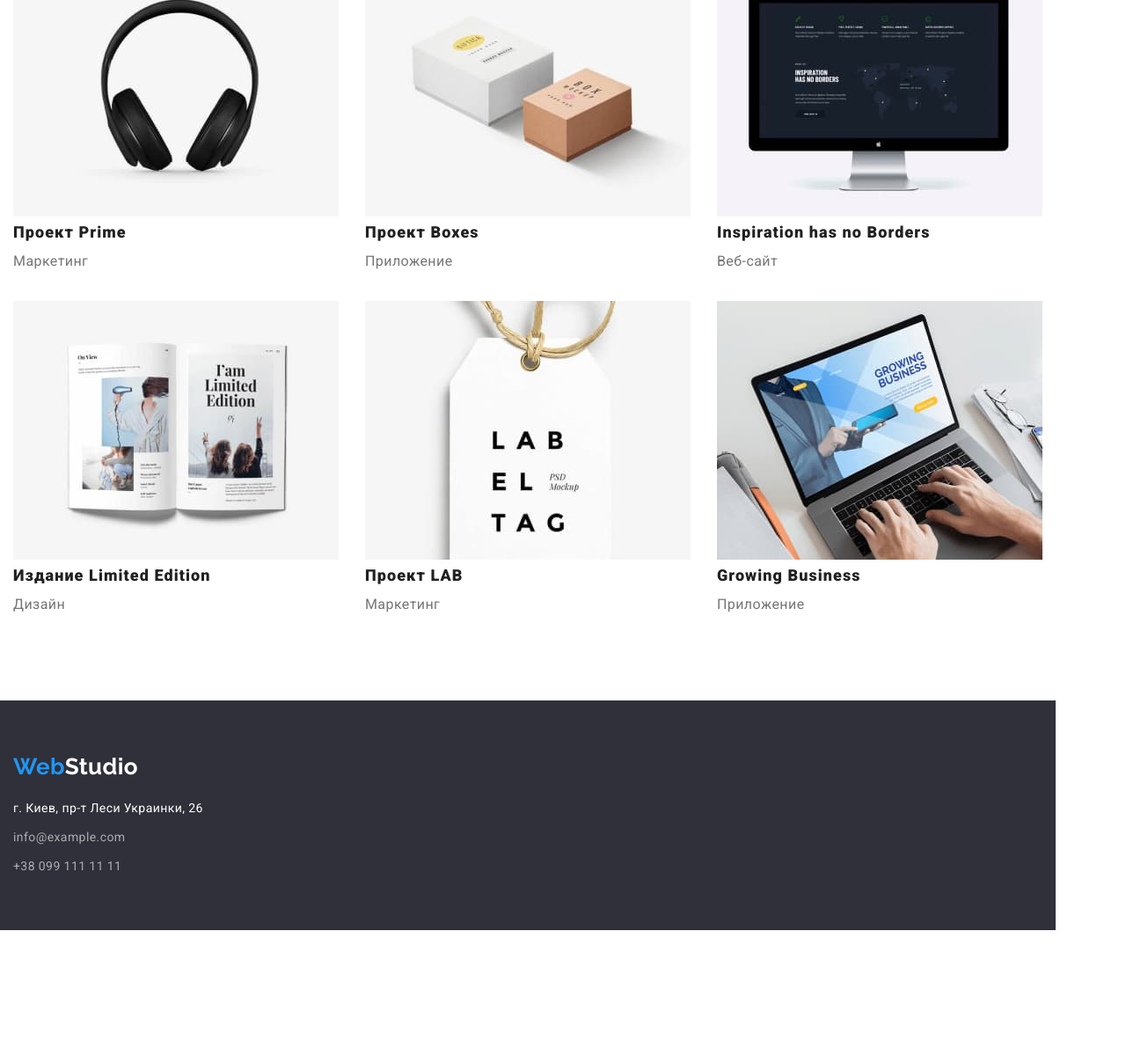
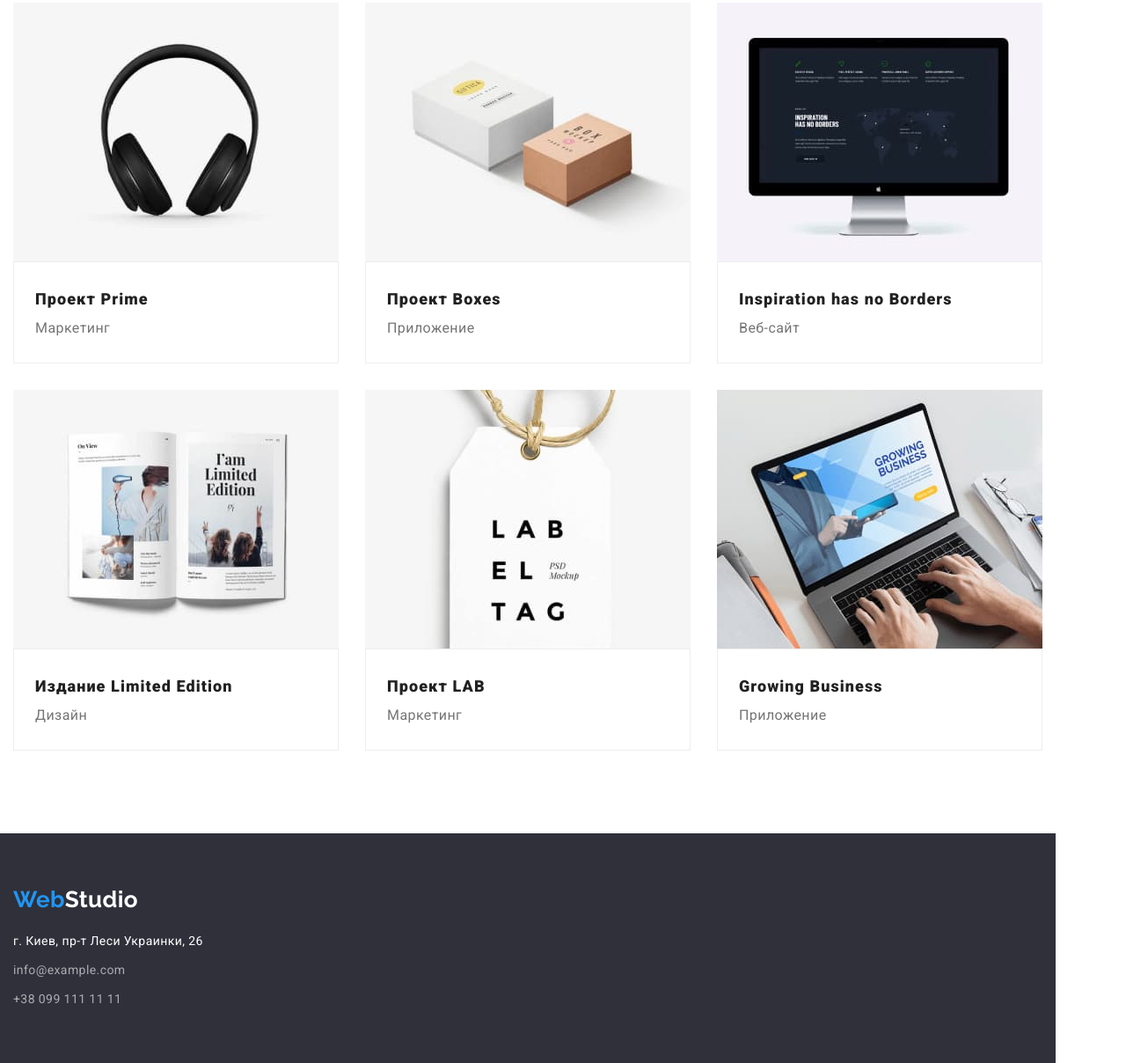
Before and after one commit to mrsDiana/goit-markup-hw-03, a plain HTML site: page portfolio.html in a window 1280 px wide. Shown: the part 700-1908 px from the top of the page at 88% size. Before the commit the page ends 1757 px from the top, so only its background shows below. Drawn offline with nearby package versions, Linux system fonts and the light colour scheme.

Commit message:
container

```diff
--- a/css/styles.css
+++ b/css/styles.css
@@ -8,6 +8,8 @@
     --gray-fon: #F5F4FA;
     --main: #757575;
     --hero-button: #188ce8;
+    --border-header:#ECECEC;
+    --border-cards:#EEEEEE;
 }
 
 body {
@@ -28,7 +30,7 @@ letter-spacing: 0.03em;
     padding: 94px 15px;
 }
 
-h1, h2, h3, h4, p, li, ul, a {
+h1, h2, h3, h4, p, li, ul, a, div {
     margin: 0;
     padding: 0;
 }
@@ -59,6 +61,7 @@ img {
 .header {
     justify-content: space-between;
     padding: 24px 15px 25px;
+    border-bottom: 1px solid var(--border-header);
 }
 
 .logo {
@@ -114,7 +117,6 @@ margin-right: 50px;
 /*Герой*/
 
 .hero {
-    height: 600px;
     padding: 200px 252px;
     color: var(--white);
     background-color: var(--black-fon);
@@ -320,6 +322,7 @@ margin-right: 8px;
     margin-right: 30px;
     height: calc((100% - 60px) / 3);
     margin-bottom: 30px;
+    width: 370px;
 }
 
 .portfolio-item:nth-last-of-type(-n+3){
@@ -328,6 +331,11 @@ margin-right: 8px;
 
 .portfolio-item:nth-child(3n){
     margin-right: 0;
+}
+
+.border-cards {
+    border: 1px solid var(--border-cards);
+    padding: 24px;
 }
 
 .title-cards {
--- a/portfolio.html
+++ b/portfolio.html
@@ -20,9 +20,10 @@
     />
     <link rel="stylesheet" href="./css/styles.css" />
   </head>
-  <body class="container">
+  <body>
     <!--Шапка-->
-    <header class="header">
+    <header>
+      <div class="container header">
         <nav class="header-nav">
           <a class="logo link" href="./index.html" lang="en">
             Web<span class="logo-header">Studio</span>
@@ -43,10 +44,12 @@
             </li>
           </ul>
         </div>
+      </div>
     </header>
 
     <main>
-      <section class="portfolio section">
+      <section>
+        <div class="portfolio section container">
           <h1 class="none">Портфолио</h1>
           <ul class="button list">
             <li><button class="btn-grey" type="button">Все</button></li>
@@ -62,55 +65,75 @@
                 alt="На мониторе ноутбука изображены фото людей"
                 width="370"
               />
+              <div class="border-cards">
                 <h2 class="title-cards">Технокряк</h2>
                 <p class="point">Веб-сайт</p>
+              </div>
             </li>
             <li class="portfolio-item">
               <img src="./images/img-diz1.jpg" alt="Два баскетболиста" width="370" />
+              <div class="border-cards">
                 <h2 class="title-cards">Постер New Orlean vs Golden Star</h2>
                 <p class="point">Дизайн</p>
+              </div>
             </li>
             <li class="portfolio-item">
               <img src="./images/img-app1.jpg" alt="Рыба" width="370" />
+              <div class="border-cards">
                 <h2 class="title-cards">Ресторан Seafood</h2>
                 <p class="point">Приложение</p>
+              </div>
             </li>
             <li class="portfolio-item">
               <img src="./images/img-mark1.jpg" alt="Наушники" width="370" />
+              <div class="border-cards">
                 <h2 class="title-cards">Проект Prime</h2>
                 <p class="point">Маркетинг</p>
+              </div>
             </li>
             <li class="portfolio-item">
               <img src="./images/img-app2.jpg" alt="Две коробки" width="370" />
+              <div class="border-cards">
                 <h2 class="title-cards">Проект Boxes</h2>
                 <p class="point">Приложение</p>
+              </div>
             </li>
             <li class="portfolio-item">
               <img src="./images/img-web2.jpg" alt="Монитор" width="370" />
+              <div class="border-cards">
                 <h2 class="title-cards">Inspiration has no Borders</h2>
                 <p class="point">Веб-сайт</p>
+              </div>
             </li>
             <li class="portfolio-item">
               <img src="./images/img-diz2.jpg" alt="Книга" width="370" />
+              <div class="border-cards">
                 <h2 class="title-cards">Издание Limited Edition</h2>
                 <p class="point">Дизайн</p>
+              </div>
             </li>
             <li class="portfolio-item">
               <img src="./images/img-mark2.jpg" alt="Брелок" width="370" />
+              <div class="border-cards">
                 <h2 class="title-cards">Проект LAB</h2>
                 <p class="point">Маркетинг</p>
+              </div>
             </li>
             <li class="portfolio-item">
               <img src="./images/img-app3.jpg" alt="Ноутбук" width="370" />
+              <div class="border-cards">
                 <h2 class="title-cards">Growing Business</h2>
                 <p class="point">Приложение</p>
+              </div>
             </li>
           </ul>
+        </div>
       </section>
     </main>
 
     <!--Подвал-->
-    <footer class="footer">
+    <footer>
+      <div class="container footer">
         <a class="logo link" href="./index.html" lang="en">
           Web<span class="logo-footer">Studio</span>
         </a>
@@ -127,6 +150,7 @@
             </li>
           </ul>
         </address>
+      </div>
     </footer>
   </body>
 </html>
```
Also changed, not shown: index.html (+18 -4 lines). Lines whose indentation alone changed are shown as unchanged.
